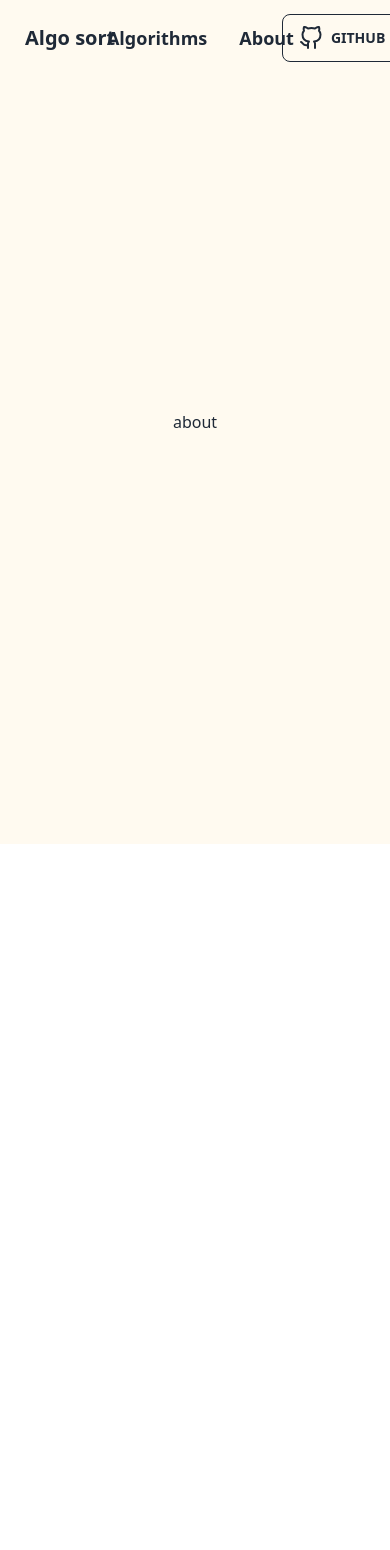
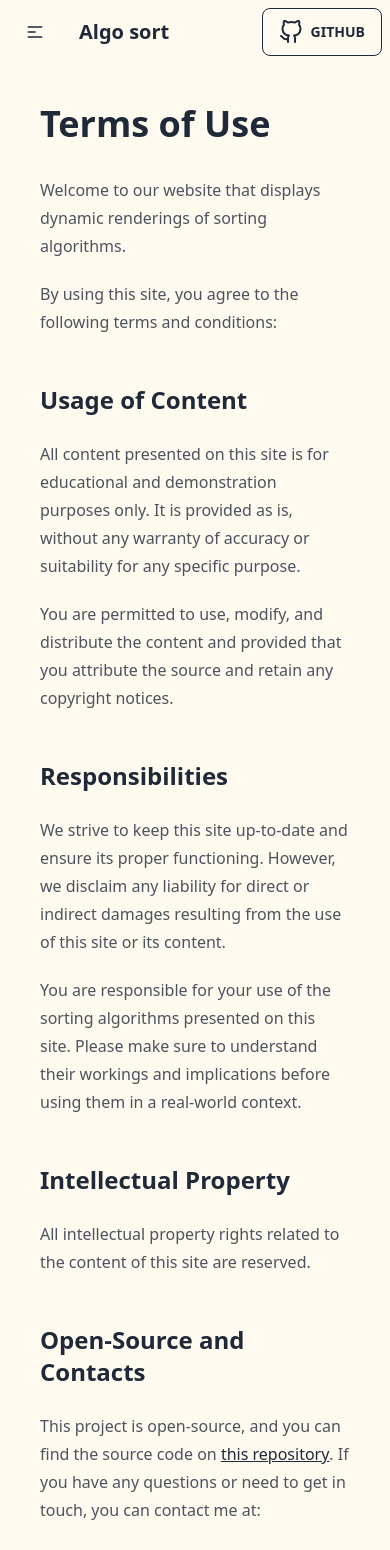
Before and after one commit to ReyalWesley/algo-sort, a React (Vite) app: page /about in a window 390 px wide. Shown: the top 1550 px of the page. Before the commit the page ends 844 px from the top, so only its background shows below. Built offline with nearby package versions, Linux system fonts and the light colour scheme.

Commit message:
feat(component): page route and layout

```diff
--- a/index.html
+++ b/index.html
@@ -1,8 +1,9 @@
 <!DOCTYPE html>
-<html>
+<html lang="en">
   <head>
     <meta charset="utf-8" />
-    <title>Conduit</title>
+    <meta name="viewport" content="width=device-width, initial-scale=1" />
+    <title>Algo sort</title>
   </head>
   <body>
     <div id="root"></div>
--- a/src/App.tsx
+++ b/src/App.tsx
@@ -1,14 +1,18 @@
 import { Container } from './component/layout/container';
-import { Algos } from './component/algo';
 import React from 'react';
 import { Routes, Route } from 'react-router-dom';
+import About from './routes/about';
+import { Algos } from './routes/algos';
+import { Home } from './routes/home';
 
 function App() {
   return (
     <Routes>
       <Route element={<Container />}>
-        <Route path="/" element={<Algos />} />
-        <Route path="/about" element={<div>about</div>} />
+        <Route path="/" element={<Home />} />
+        <Route path="/algos" element={<Algos />} />
+        <Route path="/about" element={<About />} />
+        <Route path="*" element={<Home />} />
       </Route>
     </Routes>
   );
--- a/src/component/algo/render/graph/barChart.tsx
+++ b/src/component/algo/render/graph/barChart.tsx
@@ -6,12 +6,12 @@ type ListPropsType = {
 
 export const List: React.FC<ListPropsType> = ({ dataSet }) => {
   return (
-    <div className="flex items-end">
+    <div className="flex items-end gap-x-1">
       {dataSet.map((data: number, index: number) => {
         return (
           <div
             key={index}
-            className="bg-red-400 w-10"
+            className="bg-red-400 w-7"
             style={{ height: 'calc(1vh * ' + data * 0.2 + ')' }}
           ></div>
         );
--- a/src/component/layout/container.tsx
+++ b/src/component/layout/container.tsx
@@ -4,12 +4,12 @@ import { Navbar } from './navbar';
 
 export const Container: React.FC<React.PropsWithChildren> = ({ children }) => {
   return (
-    <>
+    <div className="flex flex-col gap-y-10">
       <Navbar />
-      <div className="flex flex-col items-center h-screen justify-center gap-y-10">
+      <div className="flex flex-col items-center justify-center gap-y-10 px-10">
         {children}
         <Outlet />
       </div>
-    </>
+    </div>
   );
 };
--- a/src/component/layout/navbar.tsx
+++ b/src/component/layout/navbar.tsx
@@ -4,11 +4,47 @@ import { Link } from 'react-router-dom';
 
 export const Navbar: React.FC = () => {
   return (
-    <div className="navbar bg-base-100 fixed">
+    <>
+      <div className="navbar bg-base-100">
         <div className="navbar-start">
-        <a className="btn btn-ghost normal-case text-xl">Algo sort</a>
+          <div className="dropdown">
+            <label tabIndex={0} className="btn btn-ghost lg:hidden">
+              <svg
+                xmlns="http://www.w3.org/2000/svg"
+                className="h-5 w-5"
+                fill="none"
+                viewBox="0 0 24 24"
+                stroke="currentColor"
+              >
+                <path
+                  strokeLinecap="round"
+                  strokeLinejoin="round"
+                  strokeWidth="2"
+                  d="M4 6h16M4 12h8m-8 6h16"
+                />
+              </svg>
+            </label>
+            <ul
+              tabIndex={0}
+              className="menu menu-sm dropdown-content mt-3 z-[1] p-2 shadow bg-base-100 rounded-box w-52"
+            >
+              <li>
+                <Link to={'/algos'} className="font-semibold text-lg">
+                  Algorithms
+                </Link>
+              </li>
+              <li>
+                <Link to={'/about'} className="font-semibold text-lg">
+                  About
+                </Link>
+              </li>
+            </ul>
           </div>
-      <div className="navbar-center lg:flex">
+          <Link className="btn btn-ghost normal-case text-xl" to={'/'}>
+            Algo sort
+          </Link>
+        </div>
+        <div className="navbar-center hidden lg:flex">
           <ul className="menu menu-horizontal px-1">
             <li>
               <Link to={'/algos'} className="font-semibold text-lg">
@@ -22,6 +58,7 @@ export const Navbar: React.FC = () => {
             </li>
           </ul>
         </div>
+
         <div className="navbar-end">
           <Link
             className="btn btn-outline"
@@ -33,5 +70,6 @@ export const Navbar: React.FC = () => {
           </Link>
         </div>
       </div>
+    </>
   );
 };
--- a/src/index.css
+++ b/src/index.css
@@ -6,6 +6,7 @@
 
 body {
   background-color: floralwhite;
+  overflow-x: hidden;
 }
 
 .navbar {
--- /dev/null
+++ b/src/routes/about.tsx
@@ -0,0 +1,58 @@
+import React from 'react';
+import '../index.css';
+import { Link } from 'react-router-dom';
+
+export default function About() {
+  return (
+    <article className="prose">
+      <h1>Terms of Use</h1>
+      <p>
+        Welcome to our website that displays dynamic renderings of sorting
+        algorithms.
+      </p>
+      <p>
+        By using this site, you agree to the following terms and conditions:
+      </p>
+
+      <h2>Usage of Content</h2>
+      <p>
+        All content presented on this site is for educational and demonstration
+        purposes only. It is provided as is, without any warranty of accuracy or
+        suitability for any specific purpose.
+      </p>
+      <p>
+        You are permitted to use, modify, and distribute the content and
+        provided that you attribute the source and retain any copyright notices.
+      </p>
+
+      <h2>Responsibilities</h2>
+      <p>
+        We strive to keep this site up-to-date and ensure its proper
+        functioning. However, we disclaim any liability for direct or indirect
+        damages resulting from the use of this site or its content.
+      </p>
+      <p>
+        You are responsible for your use of the sorting algorithms presented on
+        this site. Please make sure to understand their workings and
+        implications before using them in a real-world context.
+      </p>
+
+      <h2>Intellectual Property</h2>
+      <p>
+        All intellectual property rights related to the content of this site are
+        reserved.
+      </p>
+
+      <h2>Open-Source and Contacts</h2>
+      <p>
+        This project is open-source, and you can find the source code on{' '}
+        <Link to={'https://github.com/ReyalWesley/algo-sort'}>
+          this repository
+        </Link>
+        . If you have any questions or need to get in touch, you can contact me
+        at:
+        <p>reyal.wesley@gmail.com</p>
+      </p>
+    </article>
+  );
+}
--- a/src/component/algo/index.tsx
+++ b/src/routes/algos.tsx
@@ -1,11 +1,13 @@
+import React from 'react';
+import '../index.css';
+import { Outlet } from 'react-router-dom';
+import { bogoSortFunction } from '../component/algo/bogoSort';
+import { bubbleSortFunction } from '../component/algo/bubbleSort';
 import {
+  generateList,
+  SortBlockPropsType,
   SortBlock,
-  SortBlockPropsType,
-  generateList,
-} from './render/sortBlock';
-import { bubbleSortFunction } from './bubbleSort';
-import { bogoSortFunction } from './bogoSort';
-import React from 'react';
+} from '../component/algo/render/sortBlock';
 
 const data = generateList();
 
@@ -44,6 +46,7 @@ export const Algos: React.FC = () => {
           />
         )
       )}
+      <Outlet />
     </>
   );
 };
--- /dev/null
+++ b/src/routes/home.tsx
@@ -0,0 +1,19 @@
+import React from 'react';
+import { Algos } from './algos';
+
+export const Home: React.FC = () => {
+  return (
+    <>
+      <article className="prose mb-10">
+        <h1 className="text-center">Description</h1>
+        <p className="text-justify">
+          Our website is an interactive platform that showcases dynamic
+          renderings of sorting algorithms. Dive into the fascinating world of
+          sorting algorithms and explore their functionalities through visually
+          engaging and interactive demonstrations.
+        </p>
+      </article>
+      <Algos />
+    </>
+  );
+};
--- a/src/routes/root.tsx
+++ /dev/null
@@ -1,7 +0,0 @@
-import React from 'react';
-import '../index.css';
-import { Algos } from '../component/algo';
-
-export default function Root() {
-  return <Algos />;
-}
```
Also changed, not shown: 1 other file (tests, documents, lock files or other folders). Lines whose indentation alone changed are shown as unchanged.
